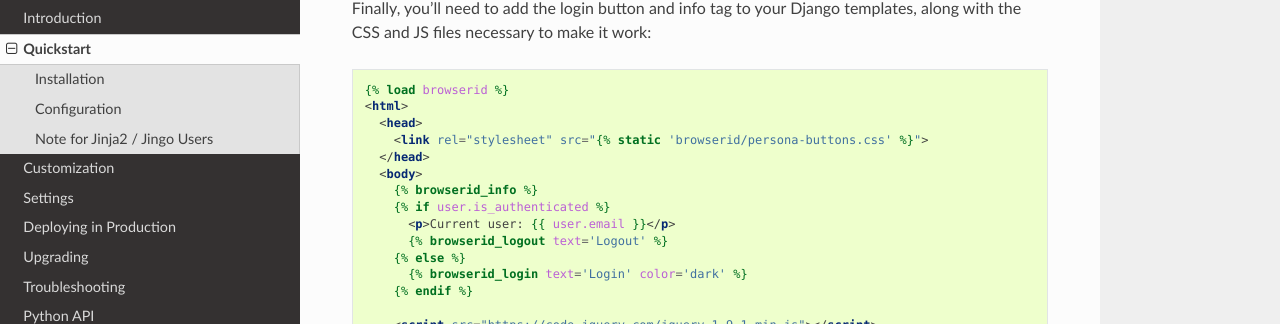
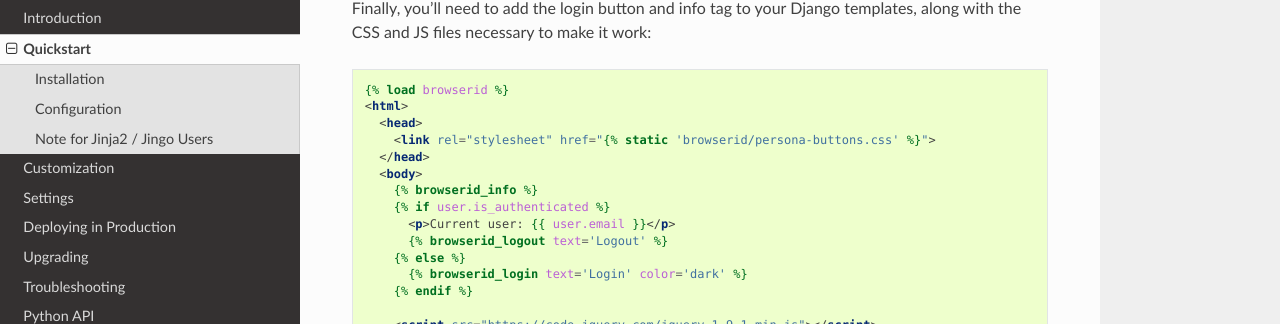
Before and after one commit to mozilla/django-browserid, a Sphinx documentation site: the page built from docs/user/quickstart.rst, in a window 1280 px wide and 900 px high, scrolled down 994 px. Shown: the part 127-451 px from the top of the window. Built offline with Sphinx 7.4.7 and the Read the Docs theme 2.0.0, drawn with Linux system fonts in a browser that asks for light colours.

Commit message:
Fixing stylesheet link tag

```diff
--- a/docs/user/quickstart.rst
+++ b/docs/user/quickstart.rst
@@ -56,7 +56,7 @@ templates, along with the CSS and JS files necessary to make it work:
     {% load browserid %}
     <html>
       <head>
-        <link rel="stylesheet" src="{% static 'browserid/persona-buttons.css' %}">
+        <link rel="stylesheet" href="{% static 'browserid/persona-buttons.css' %}">
       </head>
       <body>
         {% browserid_info %}
```
